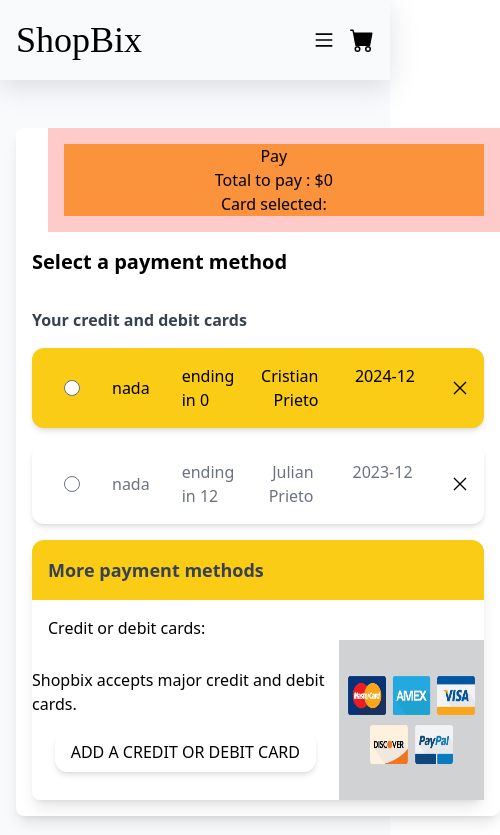
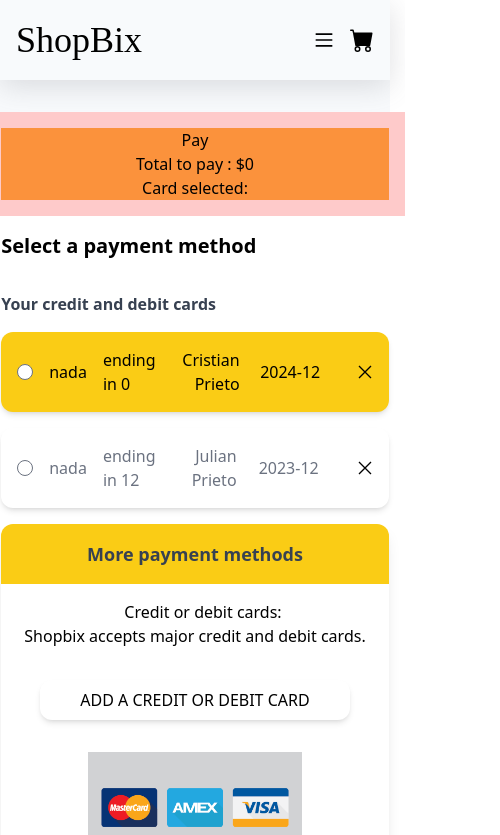
Before and after one commit to Cristian-Prieto/shopbix, a React (Create React App) app: page /cart/payment in a window 390 px wide. Shown: the top 835 px of the page, 500 px wide, since content can reach past the window. Built offline with nearby package versions, Linux system fonts and the light colour scheme; a web font is replaced by a local one.

Commit message:
fixing mobile

```diff
--- a/src/components/Payment.jsx
+++ b/src/components/Payment.jsx
@@ -58,8 +58,8 @@ export function Payment() {
   }, [modal]);
 
   return (
-    <div className="flex w-full h-auto my-8 p-4">
-      <div className="flex flex-col-reverse sm:flex-row flex-1 shadow-lg rounded-lg space-x-8 bg-white">
+    <div className="flex sm:w-full h-auto my-8 sm:p-4">
+      <div className="flex flex-col-reverse  sm:flex-row  flex-1 shadow-lg rounded-lg sm:space-x-8 bg-white">
         <div className="flex flex-1 flex-col space-y-4 p-4">
           <h1 className="text-xl font-semibold mb-4">
             Select a payment method
@@ -84,11 +84,11 @@ export function Payment() {
                   onClick={() => setSpotLight(item)}
                 >
                   <div className="flex items-center w-full justify-between">
-                    <div className="flex items-center gap-8 ">
+                    <div className="flex items-center sm:gap-8 space-x-4">
                       <input
                         type="radio"
                         name="container"
-                        className="ml-4 bg-white focus:ring-2 focus:ring-white text-black focus:ring-offset-gray-700 "
+                        className="sm:ml-4 bg-white focus:ring-2 focus:ring-white text-black focus:ring-offset-gray-700 "
                       />
                       <span>{item.type}</span>
                       <div className="flex flex-col max-h-28 sm:h-auto">
@@ -100,8 +100,10 @@ export function Payment() {
                         </span>
                       </div>
                     </div>
-                    <div className="flex">
-                      <span className=" text-right pr-4">{item.fullName}</span>
+                    <div className="flex items-center">
+                      <span className=" text-right sm:pr-4">
+                        {item.fullName}
+                      </span>
                       <span className="w-32 text-center ">
                         {item.expirationDate}
                       </span>
@@ -117,19 +119,19 @@ export function Payment() {
           )}
 
           <div className="flex flex-1 flex-col shadow-lg rounded-lg">
-            <h2 className="text-lg font-semibold p-4 mb-4 rounded-t-xl text-gray-700 bg-yellow-400">
+            <h2 className="text-lg text-center sm:text-left font-semibold p-4 mb-4 rounded-t-xl text-gray-700 bg-yellow-400">
               More payment methods
             </h2>
-            <div className="flex flex-col">
+            <div className="flex flex-col items-center sm:items-stretch">
               <h2 className="pl-4">Credit or debit cards:</h2>
-              <div className="flex justify-between ">
+              <div className="flex flex-col sm:flex-row justify-between ">
                 <div className="flex flex-col place-content-center w-full">
                   <span className="flex justify-center mb-4">
                     Shopbix accepts major credit and debit cards.
                   </span>
                   <button
                     onClick={toggleModal}
-                    className=" max-w-md px-4 py-2 mx-auto uppercase shadow-md rounded-xl bg-white transition hover:bg-yellow-300 disabled:opacity-30"
+                    className=" max-w-md px-4 py-2 m-4 sm:mx-auto uppercase shadow-md rounded-xl bg-white transition hover:bg-yellow-300 disabled:opacity-30"
                   >
                     Add a credit or debit card
                   </button>
@@ -141,7 +143,7 @@ export function Payment() {
                   <img
                     src="/images/cards.jpg"
                     alt="credit-cards"
-                    className="h-40 contain"
+                    className="mx-auto my-4 sm:m-0  h-40 contain"
                   />
                 </div>
               </div>
```
